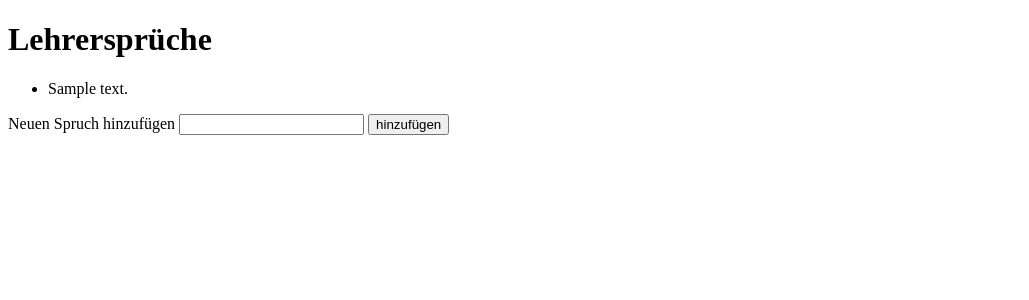
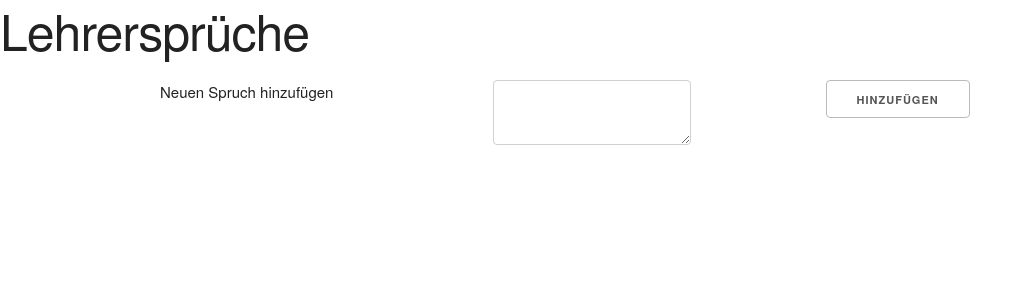
Before and after one commit to schneefux/jokevote, a Flask app: page / in a window 1280 px wide. Shown: the top 300 px of the page, without its empty margins (0-1029 px from the left). Run offline with Flask 2, Linux system fonts and the light colour scheme; a database or web service that is not in the repository returns one stand-in record (values such as "Sample title"); data that the repository does not hold is empty.

Commit message:
use sqlite, skeletonCSS

```diff
--- a/app.py
+++ b/app.py
@@ -1,43 +1,86 @@
+#!/usr/bin/python3
+import markdown
 from flask import (
     Flask,
     render_template,
-    request
+    Markup,
+    request,
+    g,
+    send_from_directory,
+    redirect
 )
-import pymongo
+import sqlite3
 
 
 class dbProxy(object):
-    def __init__(self, mongouri):
-        self.client = pymongo.MongoClient(mongouri)
-        self.db = self.client['jokevotedb']
+    def __init__(self, db):
+        self.conn = sqlite3.connect(db)
+        self.c = self.conn.cursor()
+
+    def create(self):
+        self.c.execute("CREATE TABLE IF NOT EXISTS jokes(id INTEGER PRIMARY KEY NOT NULL, text TEXT, upvotes INTEGER, downvotes INTEGER)")
+
+    def close(self):
+        self.conn.close()
 
     def getJokes(self):
-        jokes = []
-        for joke in self.db.jokes.find():
-            jokes.append(joke)
+        jokes = self.c.execute("SELECT * FROM jokes").fetchall()
+        jokes = [{"id": id, "text": text, "upvotes": upvotes, "downvotes": downvotes} for id, text, upvotes, downvotes in jokes]
         return jokes
 
     def addJoke(self, text):
-        self.db.jokes.insert_one({'text': text, 'votes': 0})
+        self.c.execute("INSERT INTO jokes(text, upvotes, downvotes) VALUES (?, 0, 0)", (text, ))
+        self.conn.commit()
+
+    def voteJoke(self, objectId, down):
+        if down:
+            self.c.execute("UPDATE jokes SET downvotes=downvotes+1 WHERE id=?", (objectId))
+        else:
+            self.c.execute("UPDATE jokes SET upvotes=upvotes+1 WHERE id=?", (objectId))
+        self.conn.commit()
 
 
+def db():
+    db = getattr(g, "_database", None)
+    if db is None:
+        db = g._database = dbProxy("votes.db")
+        db.create()
+    return db
+
 app = Flask(__name__)
-db = dbProxy(
-    'mongodb://jokevote:jokevote@127.0.0.1:27017/jokevotedb')
 
+
+@app.teardown_appcontext
+def close_db(exception):
+    db = getattr(g, "_database", None)
+    if db is not None:
+        db.close()
 
 @app.route('/')
 def root():
-    jokes = db.getJokes()
+    jokes = db().getJokes()
+    for joke in jokes:
+        joke['text'] = Markup(markdown.markdown(joke['text'], extensions=['markdown.extensions.nl2br'], output_format="html5", safe_mode="remove"))  # TODO cache TODO safe_mode deprecated
     return render_template('index.html', jokes=jokes)
 
 
 @app.route('/submit', methods=['POST'])
 def submit():
     text = request.form['text']
-    db.addJoke(text)  # TODO secure this
-    return root()
+    db().addJoke(text)  # TODO auth
+    return redirect('/')
 
+@app.route('/vote', methods=['POST'])
+def vote():
+    objectId = request.form['id']
+    db().voteJoke(objectId, request.form['vote'] == 'downvote')
+    return redirect('/')
 
+@app.route('/static/<path:path>')
+def get_static(path):
+    return send_from_directory('static', path)
+
+# TODO sort by votes
+# TODO buttons floating weird
 if __name__ == '__main__':
     app.run(debug=True)
--- /dev/null
+++ b/static/skeleton.css
@@ -0,0 +1,418 @@
+/*
+* Skeleton V2.0.4
+* Copyright 2014, Dave Gamache
+* www.getskeleton.com
+* Free to use under the MIT license.
+* http://www.opensource.org/licenses/mit-license.php
+* 12/29/2014
+*/
+
+
+/* Table of contents
+––––––––––––––––––––––––––––––––––––––––––––––––––
+- Grid
+- Base Styles
+- Typography
+- Links
+- Buttons
+- Forms
+- Lists
+- Code
+- Tables
+- Spacing
+- Utilities
+- Clearing
+- Media Queries
+*/
+
+
+/* Grid
+–––––––––––––––––––––––––––––––––––––––––––––––––– */
+.container {
+  position: relative;
+  width: 100%;
+  max-width: 960px;
+  margin: 0 auto;
+  padding: 0 20px;
+  box-sizing: border-box; }
+.column,
+.columns {
+  width: 100%;
+  float: left;
+  box-sizing: border-box; }
+
+/* For devices larger than 400px */
+@media (min-width: 400px) {
+  .container {
+    width: 85%;
+    padding: 0; }
+}
+
+/* For devices larger than 550px */
+@media (min-width: 550px) {
+  .container {
+    width: 80%; }
+  .column,
+  .columns {
+    margin-left: 4%; }
+  .column:first-child,
+  .columns:first-child {
+    margin-left: 0; }
+
+  .one.column,
+  .one.columns                    { width: 4.66666666667%; }
+  .two.columns                    { width: 13.3333333333%; }
+  .three.columns                  { width: 22%;            }
+  .four.columns                   { width: 30.6666666667%; }
+  .five.columns                   { width: 39.3333333333%; }
+  .six.columns                    { width: 48%;            }
+  .seven.columns                  { width: 56.6666666667%; }
+  .eight.columns                  { width: 65.3333333333%; }
+  .nine.columns                   { width: 74.0%;          }
+  .ten.columns                    { width: 82.6666666667%; }
+  .eleven.columns                 { width: 91.3333333333%; }
+  .twelve.columns                 { width: 100%; margin-left: 0; }
+
+  .one-third.column               { width: 30.6666666667%; }
+  .two-thirds.column              { width: 65.3333333333%; }
+
+  .one-half.column                { width: 48%; }
+
+  /* Offsets */
+  .offset-by-one.column,
+  .offset-by-one.columns          { margin-left: 8.66666666667%; }
+  .offset-by-two.column,
+  .offset-by-two.columns          { margin-left: 17.3333333333%; }
+  .offset-by-three.column,
+  .offset-by-three.columns        { margin-left: 26%;            }
+  .offset-by-four.column,
+  .offset-by-four.columns         { margin-left: 34.6666666667%; }
+  .offset-by-five.column,
+  .offset-by-five.columns         { margin-left: 43.3333333333%; }
+  .offset-by-six.column,
+  .offset-by-six.columns          { margin-left: 52%;            }
+  .offset-by-seven.column,
+  .offset-by-seven.columns        { margin-left: 60.6666666667%; }
+  .offset-by-eight.column,
+  .offset-by-eight.columns        { margin-left: 69.3333333333%; }
+  .offset-by-nine.column,
+  .offset-by-nine.columns         { margin-left: 78.0%;          }
+  .offset-by-ten.column,
+  .offset-by-ten.columns          { margin-left: 86.6666666667%; }
+  .offset-by-eleven.column,
+  .offset-by-eleven.columns       { margin-left: 95.3333333333%; }
+
+  .offset-by-one-third.column,
+  .offset-by-one-third.columns    { margin-left: 34.6666666667%; }
+  .offset-by-two-thirds.column,
+  .offset-by-two-thirds.columns   { margin-left: 69.3333333333%; }
+
+  .offset-by-one-half.column,
+  .offset-by-one-half.columns     { margin-left: 52%; }
+
+}
+
+
+/* Base Styles
+–––––––––––––––––––––––––––––––––––––––––––––––––– */
+/* NOTE
+html is set to 62.5% so that all the REM measurements throughout Skeleton
+are based on 10px sizing. So basically 1.5rem = 15px :) */
+html {
+  font-size: 62.5%; }
+body {
+  font-size: 1.5em; /* currently ems cause chrome bug misinterpreting rems on body element */
+  line-height: 1.6;
+  font-weight: 400;
+  font-family: "Raleway", "HelveticaNeue", "Helvetica Neue", Helvetica, Arial, sans-serif;
+  color: #222; }
+
+
+/* Typography
+–––––––––––––––––––––––––––––––––––––––––––––––––– */
+h1, h2, h3, h4, h5, h6 {
+  margin-top: 0;
+  margin-bottom: 2rem;
+  font-weight: 300; }
+h1 { font-size: 4.0rem; line-height: 1.2;  letter-spacing: -.1rem;}
+h2 { font-size: 3.6rem; line-height: 1.25; letter-spacing: -.1rem; }
+h3 { font-size: 3.0rem; line-height: 1.3;  letter-spacing: -.1rem; }
+h4 { font-size: 2.4rem; line-height: 1.35; letter-spacing: -.08rem; }
+h5 { font-size: 1.8rem; line-height: 1.5;  letter-spacing: -.05rem; }
+h6 { font-size: 1.5rem; line-height: 1.6;  letter-spacing: 0; }
+
+/* Larger than phablet */
+@media (min-width: 550px) {
+  h1 { font-size: 5.0rem; }
+  h2 { font-size: 4.2rem; }
+  h3 { font-size: 3.6rem; }
+  h4 { font-size: 3.0rem; }
+  h5 { font-size: 2.4rem; }
+  h6 { font-size: 1.5rem; }
+}
+
+p {
+  margin-top: 0; }
+
+
+/* Links
+–––––––––––––––––––––––––––––––––––––––––––––––––– */
+a {
+  color: #1EAEDB; }
+a:hover {
+  color: #0FA0CE; }
+
+
+/* Buttons
+–––––––––––––––––––––––––––––––––––––––––––––––––– */
+.button,
+button,
+input[type="submit"],
+input[type="reset"],
+input[type="button"] {
+  display: inline-block;
+  height: 38px;
+  padding: 0 30px;
+  color: #555;
+  text-align: center;
+  font-size: 11px;
+  font-weight: 600;
+  line-height: 38px;
+  letter-spacing: .1rem;
+  text-transform: uppercase;
+  text-decoration: none;
+  white-space: nowrap;
+  background-color: transparent;
+  border-radius: 4px;
+  border: 1px solid #bbb;
+  cursor: pointer;
+  box-sizing: border-box; }
+.button:hover,
+button:hover,
+input[type="submit"]:hover,
+input[type="reset"]:hover,
+input[type="button"]:hover,
+.button:focus,
+button:focus,
+input[type="submit"]:focus,
+input[type="reset"]:focus,
+input[type="button"]:focus {
+  color: #333;
+  border-color: #888;
+  outline: 0; }
+.button.button-primary,
+button.button-primary,
+input[type="submit"].button-primary,
+input[type="reset"].button-primary,
+input[type="button"].button-primary {
+  color: #FFF;
+  background-color: #33C3F0;
+  border-color: #33C3F0; }
+.button.button-primary:hover,
+button.button-primary:hover,
+input[type="submit"].button-primary:hover,
+input[type="reset"].button-primary:hover,
+input[type="button"].button-primary:hover,
+.button.button-primary:focus,
+button.button-primary:focus,
+input[type="submit"].button-primary:focus,
+input[type="reset"].button-primary:focus,
+input[type="button"].button-primary:focus {
+  color: #FFF;
+  background-color: #1EAEDB;
+  border-color: #1EAEDB; }
+
+
+/* Forms
+–––––––––––––––––––––––––––––––––––––––––––––––––– */
+input[type="email"],
+input[type="number"],
+input[type="search"],
+input[type="text"],
+input[type="tel"],
+input[type="url"],
+input[type="password"],
+textarea,
+select {
+  height: 38px;
+  padding: 6px 10px; /* The 6px vertically centers text on FF, ignored by Webkit */
+  background-color: #fff;
+  border: 1px solid #D1D1D1;
+  border-radius: 4px;
+  box-shadow: none;
+  box-sizing: border-box; }
+/* Removes awkward default styles on some inputs for iOS */
+input[type="email"],
+input[type="number"],
+input[type="search"],
+input[type="text"],
+input[type="tel"],
+input[type="url"],
+input[type="password"],
+textarea {
+  -webkit-appearance: none;
+     -moz-appearance: none;
+          appearance: none; }
+textarea {
+  min-height: 65px;
+  padding-top: 6px;
+  padding-bottom: 6px; }
+input[type="email"]:focus,
+input[type="number"]:focus,
+input[type="search"]:focus,
+input[type="text"]:focus,
+input[type="tel"]:focus,
+input[type="url"]:focus,
+input[type="password"]:focus,
+textarea:focus,
+select:focus {
+  border: 1px solid #33C3F0;
+  outline: 0; }
+label,
+legend {
+  display: block;
+  margin-bottom: .5rem;
+  font-weight: 600; }
+fieldset {
+  padding: 0;
+  border-width: 0; }
+input[type="checkbox"],
+input[type="radio"] {
+  display: inline; }
+label > .label-body {
+  display: inline-block;
+  margin-left: .5rem;
+  font-weight: normal; }
+
+
+/* Lists
+–––––––––––––––––––––––––––––––––––––––––––––––––– */
+ul {
+  list-style: circle inside; }
+ol {
+  list-style: decimal inside; }
+ol, ul {
+  padding-left: 0;
+  margin-top: 0; }
+ul ul,
+ul ol,
+ol ol,
+ol ul {
+  margin: 1.5rem 0 1.5rem 3rem;
+  font-size: 90%; }
+li {
+  margin-bottom: 1rem; }
+
+
+/* Code
+–––––––––––––––––––––––––––––––––––––––––––––––––– */
+code {
+  padding: .2rem .5rem;
+  margin: 0 .2rem;
+  font-size: 90%;
+  white-space: nowrap;
+  background: #F1F1F1;
+  border: 1px solid #E1E1E1;
+  border-radius: 4px; }
+pre > code {
+  display: block;
+  padding: 1rem 1.5rem;
+  white-space: pre; }
+
+
+/* Tables
+–––––––––––––––––––––––––––––––––––––––––––––––––– */
+th,
+td {
+  padding: 12px 15px;
+  text-align: left;
+  border-bottom: 1px solid #E1E1E1; }
+th:first-child,
+td:first-child {
+  padding-left: 0; }
+th:last-child,
+td:last-child {
+  padding-right: 0; }
+
+
+/* Spacing
+–––––––––––––––––––––––––––––––––––––––––––––––––– */
+button,
+.button {
+  margin-bottom: 1rem; }
+input,
+textarea,
+select,
+fieldset {
+  margin-bottom: 1.5rem; }
+pre,
+blockquote,
+dl,
+figure,
+table,
+p,
+ul,
+ol,
+form {
+  margin-bottom: 2.5rem; }
+
+
+/* Utilities
+–––––––––––––––––––––––––––––––––––––––––––––––––– */
+.u-full-width {
+  width: 100%;
+  box-sizing: border-box; }
+.u-max-full-width {
+  max-width: 100%;
+  box-sizing: border-box; }
+.u-pull-right {
+  float: right; }
+.u-pull-left {
+  float: left; }
+
+
+/* Misc
+–––––––––––––––––––––––––––––––––––––––––––––––––– */
+hr {
+  margin-top: 3rem;
+  margin-bottom: 3.5rem;
+  border-width: 0;
+  border-top: 1px solid #E1E1E1; }
+
+
+/* Clearing
+–––––––––––––––––––––––––––––––––––––––––––––––––– */
+
+/* Self Clearing Goodness */
+.container:after,
+.row:after,
+.u-cf {
+  content: "";
+  display: table;
+  clear: both; }
+
+
+/* Media Queries
+–––––––––––––––––––––––––––––––––––––––––––––––––– */
+/*
+Note: The best way to structure the use of media queries is to create the queries
+near the relevant code. For example, if you wanted to change the styles for buttons
+on small devices, paste the mobile query code up in the buttons section and style it
+there.
+*/
+
+
+/* Larger than mobile */
+@media (min-width: 400px) {}
+
+/* Larger than phablet (also point when grid becomes active) */
+@media (min-width: 550px) {}
+
+/* Larger than tablet */
+@media (min-width: 750px) {}
+
+/* Larger than desktop */
+@media (min-width: 1000px) {}
+
+/* Larger than Desktop HD */
+@media (min-width: 1200px) {}
--- a/templates/index.html
+++ b/templates/index.html
@@ -3,18 +3,39 @@
 <meta charset="utf-8">
 <head>
     <title>Lehrerspruch-Wahlplattform</title>
+    <link rel="stylesheet" type="text/css" href="/static/normalize.css">
+    <link rel="stylesheet" type="text/css" href="/static/skeleton.css">
 </head>
 <body>
     <h1>Lehrersprüche</h1>
-    <ul>
         {% for joke in jokes %}
-            <li>{{ joke.text }}</li>
+        <div class="row">
+            <div class="one columns">
+                <form action="vote" method="post">
+                    <input type="hidden" name="id" value="{{ joke.id }}">
+                    <button type="submit" name="vote" value="upvote">⇧ ({{ joke.upvotes }})</button>
+                    <button type="submit" name="vote" value="downvote">⇩ ({{ joke.downvotes }})</button>
+                </form>
+            </div>
+            <div class="eleven columns">
+                <p>
+                    {{ joke.text }}
+                </p>
+            </div>
+        </div>
         {% endfor %}
-    </ul>
     <form action="submit" method="post">
-        Neuen Spruch hinzufügen
-        <input type="text" name="text">
-        <input type="submit" value="hinzufügen">
+        <div class="container">
+            <div class="four columns">
+                <p>Neuen Spruch hinzufügen</p>
+            </div>
+            <div class="four columns">
+                <textarea name="text"></textarea>
+            </div>
+            <div class="four columns">
+                <input type="submit" value="hinzufügen">
+            </div>
+        </div>
     </form>
 </body>
 </html>
```
Also changed, not shown: static/normalize.css (added), 1 other file.
